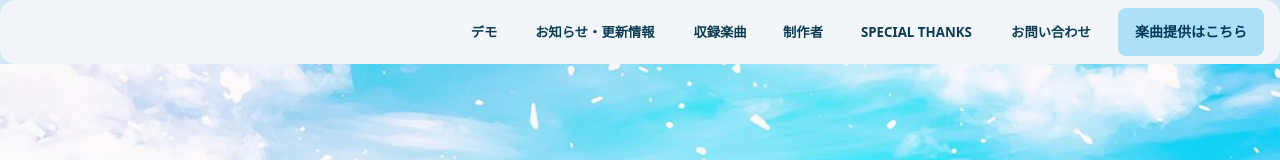
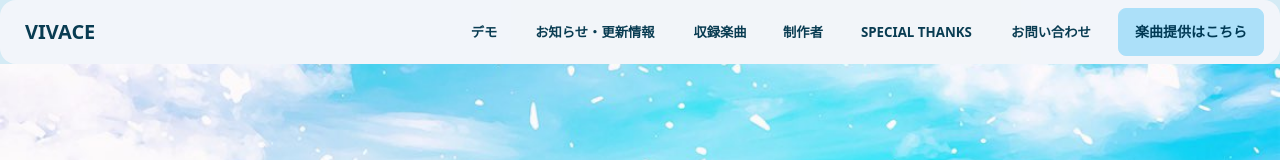
Before and after one commit to vivace-app/vivace-lp, a Next.js app: page / in a window 1280 px wide. Shown: the top 160 px of the page. Built offline with nearby package versions, Linux system fonts and the light colour scheme.

Commit message:
fix: _app.tsxとindex.tsxの編集

```diff
--- a/components/Header.tsx
+++ b/components/Header.tsx
@@ -2,6 +2,8 @@ const Header = () => {
   return (
     <>
       <div className="navbar rounded-box sticky top-0 z-10 w-auto bg-secondary/75">
+        <div className="flex-1">
+          <a className="btn btn-ghost text-xl normal-case">VIVACE</a>
           <div className="flex flex-1 justify-end px-2">
             <div className="flex items-stretch">
               <a
@@ -46,7 +48,11 @@ const Header = () => {
                   tabIndex="0"
                   className="btn btn-ghost rounded-btn ml-2 lg:hidden"
                 >
-                <svg xmlns="http://www.w3.org/2000/svg" height="48" width="48">
+                  <svg
+                    xmlns="http://www.w3.org/2000/svg"
+                    height="48"
+                    width="48"
+                  >
                     <path d="M6 36V33H42V36ZM6 25.5V22.5H42V25.5ZM6 15V12H42V15Z" />
                   </svg>
                 </label>
@@ -77,6 +83,7 @@ const Header = () => {
             </div>
           </div>
         </div>
+      </div>
     </>
   )
 }
--- a/pages/_app.tsx
+++ b/pages/_app.tsx
@@ -1,13 +1,7 @@
 import '../styles/globals.css'
 import type { AppProps } from 'next/app'
 import Header from '../components/Header'
-import Hero from '../components/Hero'
-import Demo from '../components/Demo'
-import News from '../components/News'
-import Musics from '../components/Musics'
-import Teams from '../components/Teams'
-import SpecialThanks from '../components/SpecialThanks'
-import Inquiry from '../components/Inquiry'
+
 import Footer from '../components/Footer'
 
 function MyApp({ Component, pageProps }: AppProps) {
@@ -15,13 +9,7 @@ function MyApp({ Component, pageProps }: AppProps) {
     <>
       <div className="w-screen">
         <Header />
-        <Hero />
-        <Demo />
-        <News />
-        <Musics />
-        <Teams />
-        <SpecialThanks />
-        <Inquiry />
+        <Component {...pageProps} />
         <Footer />
       </div>
     </>
--- a/pages/index.tsx
+++ b/pages/index.tsx
@@ -1,7 +1,24 @@
 import type { NextPage } from 'next'
+import Hero from '../components/Hero'
+import Demo from '../components/Demo'
+import News from '../components/News'
+import Musics from '../components/Musics'
+import Teams from '../components/Teams'
+import SpecialThanks from '../components/SpecialThanks'
+import Inquiry from '../components/Inquiry'
 
 const Home: NextPage = () => {
-  return <div className="text-xl">1ページ目</div>
+  return (
+    <>
+      <Hero />
+      <Demo />
+      <News />
+      <Musics />
+      <Teams />
+      <SpecialThanks />
+      <Inquiry />
+    </>
+  )
 }
 
 export default Home
--- a/tailwind.config.js
+++ b/tailwind.config.js
@@ -8,15 +8,15 @@ module.exports = {
     themes: [
       {
         mytheme: {
-          "primary": "#34bcd4",
-          "secondary": "#fcf9fb",
-          "accent": "#EEAF3A",
-          "neutral": "#ace0f9",
-          "base-100": "#d4ebf5",
-          "info": "#3ABFF8",
-          "success": "#36D399",
-          "warning": "#FBBD23",
-          "error": "#F87272",
+          primary: '#34bcd4',
+          secondary: '#fcf9fb',
+          accent: '#EEAF3A',
+          neutral: '#ace0f9',
+          'base-100': '#d4ebf5',
+          info: '#3ABFF8',
+          success: '#36D399',
+          warning: '#FBBD23',
+          error: '#F87272',
         },
       },
     ],
```
Lines whose indentation alone changed are shown as unchanged.
